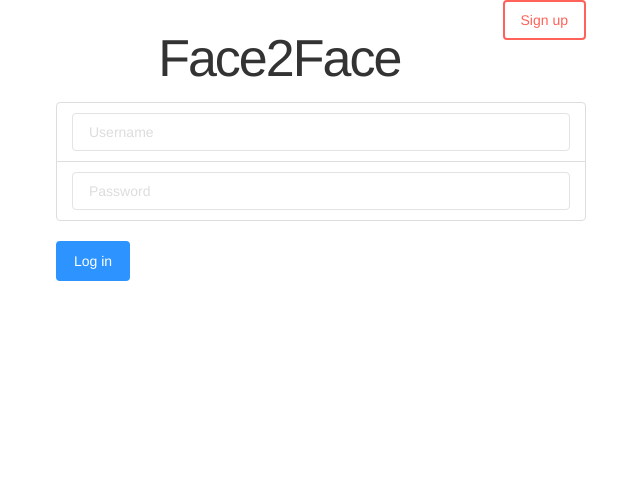
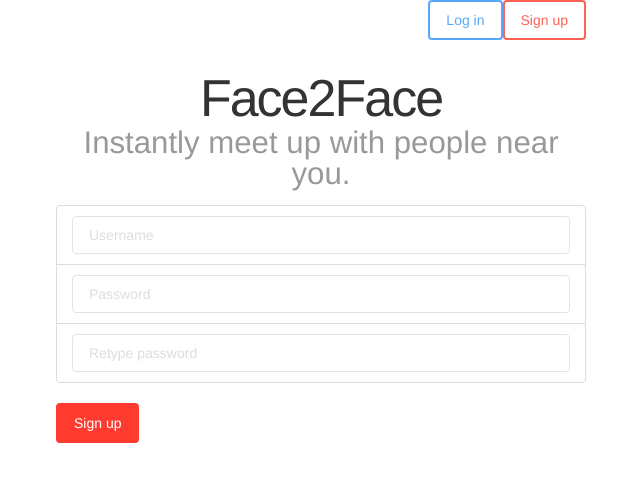
Before and after one commit to juliocesardiaz/Face2Face, a PHP site: page /views/test.html in a window 1280 px wide. Shown: the top 482 px of the page, without its empty margins (319-959 px from the left). Run offline with PHP 8.4, Linux system fonts and the light colour scheme.

Commit message:
update home.html and login.html

```diff
--- a/css/custom.css
+++ b/css/custom.css
@@ -5,6 +5,10 @@
 h1 {
     text-align: center;
     letter-spacing: -2px;
+}
+
+h1 small {
+    letter-spacing: 0px;
 }
 
 button {
@@ -38,6 +42,15 @@ button {
         position: center;
     }
 
+    .btn {
+        width:100% !important;
+    }
+
+    #signup {
+        display: none;
+    }
+
+
     #googleMap {
         width: 360px;
         height: 200px;
--- a/views/home.html.twig
+++ b/views/home.html.twig
@@ -17,8 +17,10 @@
     <body>
         <div class="container">
             <div class="clearfix">
-                <button href="/" class="btn btn-danger inline pull-right">Sign up</button>
-                <button href="/login" class="btn btn-info inline pull-right">Log in</button>
+                <button href="/" class="btn btn-danger inline pull-right" id="signup">Sign up</button>
+                <form action="/Users/Guest/Desktop/Face2Face/views/login.html.twig" method="post">
+                    <button href="/login" class="btn btn-info inline pull-right">Log in</button>
+                </form>
             </div>
 
             <h1>Face2Face<br>
--- a/views/login.html.twig
+++ b/views/login.html.twig
@@ -16,8 +16,9 @@
     </head>
     <body>
         <div class="container">
-            <button href="/" class="btn btn-danger inline pull-right">Sign up</button>
-
+            <form action="/Users/Guest/Desktop/Face2Face/views/home.html.twig" method="post">
+                <button href="/" class="btn btn-danger inline pull-right">Sign up</button>
+            </form>
             <h1>Face2Face</h1>
 
             <form action="/XXX" method="post">
--- a/views/test.html
+++ b/views/test.html
@@ -16,21 +16,29 @@
     </head>
     <body>
         <div class="container">
-            <button href="/" class="btn btn-danger inline pull-right">Sign up</button>
+            <div class="clearfix">
+                <button href="/" class="btn btn-danger inline pull-right" id="signup">Sign up</button>
+                <form action="/Users/Guest/Desktop/Face2Face/views/login.html.twig" method="post">
+                    <button href="/login" class="btn btn-info inline pull-right">Log in</button>
+                </form>
+            </div>
 
-            <h1>Face2Face</h1>
+            <h1>Face2Face<br>
+                <small>Instantly meet up with people near you.</small>
+            </h1>
 
             <form action="/XXX" method="post">
-                <ul class="list-group">
-                    <div class="form-group">
+                <div class="form-group">
+                    <ul class="list-group">
                         <li class="list-group-item"><input id="username" name="username" type="username" class="form-control" placeholder="Username"></li>
 
                         <li class="list-group-item"><input id="password" name="password" type="password" class="form-control" placeholder="Password"></li>
-                    </div>
-                </ul>
-            <button type="submit" class="btn btn-info btn-fill">Log in</button>
-            </form>
-
+                        <li class="list-group-item"><input id="retype-password" name="retype-retypepassword" type="retype-password" class="form-control" placeholder="Retype password"></li>
+                    </ul>
+                </div>
+                <button type="submit" class="btn btn-danger btn-fill">Sign up</button>
+                </form>
+            </ul>
         </div>
     </body>
 </html>
```
